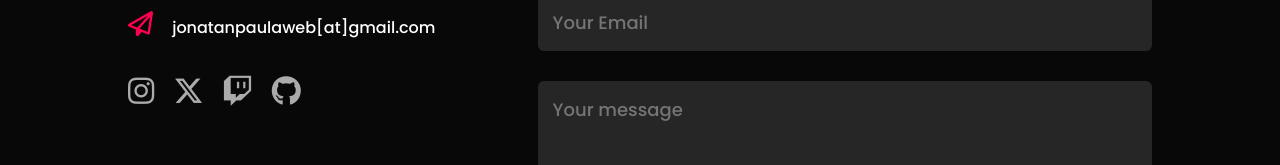
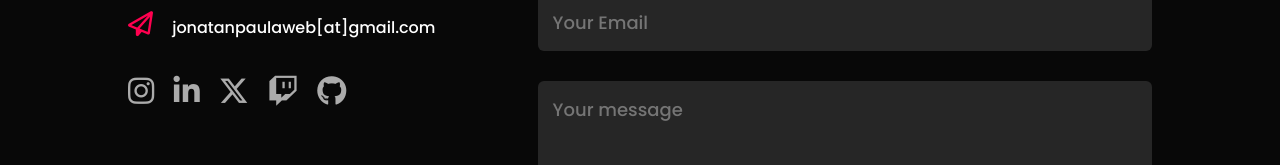
Before and after one commit to jonatantech/jonatan.github.io, a plain HTML site: page index.html in a window 1280 px wide. Shown: the part 4245-4410 px from the top of the page. Drawn offline with Linux system fonts and the light colour scheme.

Commit message:
Update index.html

```diff
--- a/index.html
+++ b/index.html
@@ -396,8 +396,8 @@
                         <div class="social-icons">
                             <a href="https://www.instagram.com/jonatan.tech/" rel="noopener noreferrer"
                                 target="_blank"><i class="fa-brands fa-instagram"></i></a>
-                            <!-- <a href="https://www.linkedin.com/in/jonatanpaula/" rel="noopener noreferrer" target="_blank"><i class="fa-brands fa-linkedin-in"></i
-                ></a> -->
+                            <a href="https://www.linkedin.com/in/jonatanpaula/" rel="noopener noreferrer" target="_blank"><i class="fa-brands fa-linkedin-in"></i
+                ></a>
                             <a href="https://twitter.com/jonatanptech" rel="noopener noreferrer" target="_blank"><i
                                     class="fa-brands fa-x-twitter"></i></a>
                             <a href="https://www.twitch.tv/jonatantech" rel="noopener noreferrer" target="_blank"><i
```
